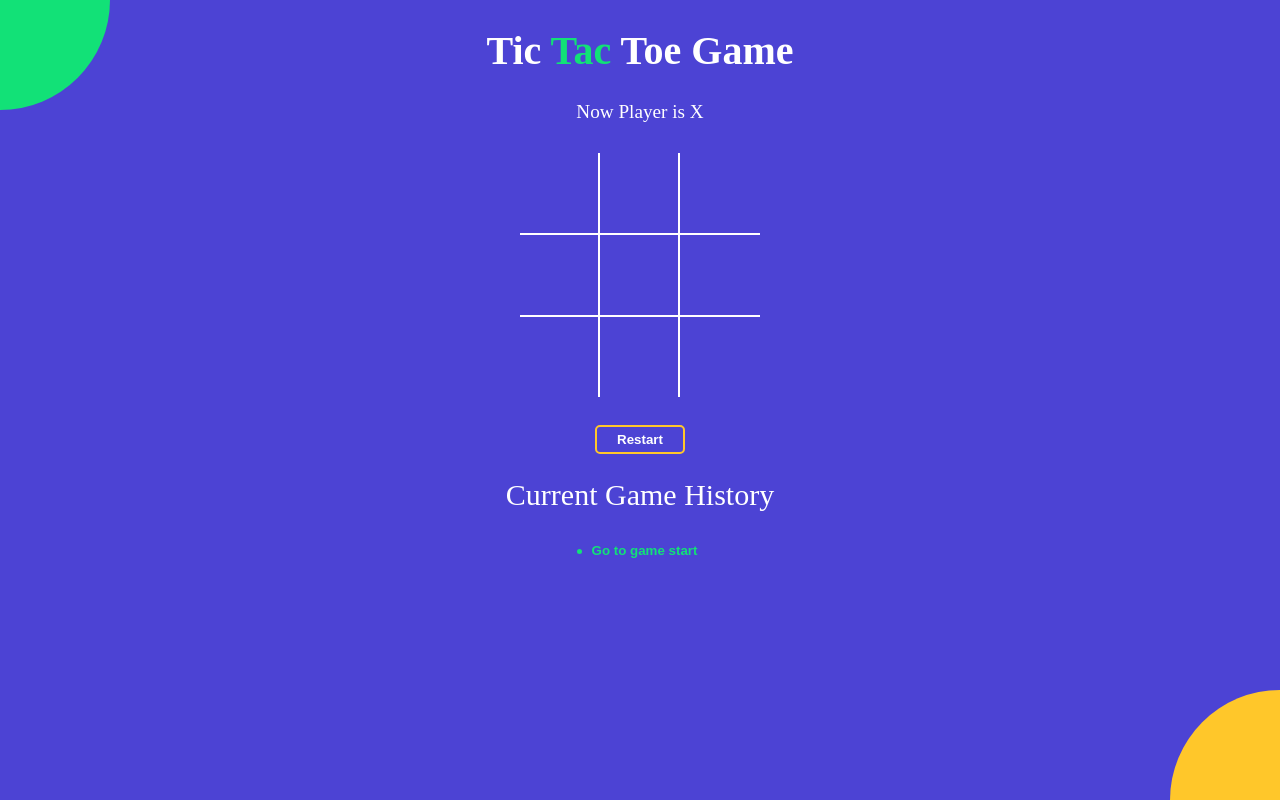
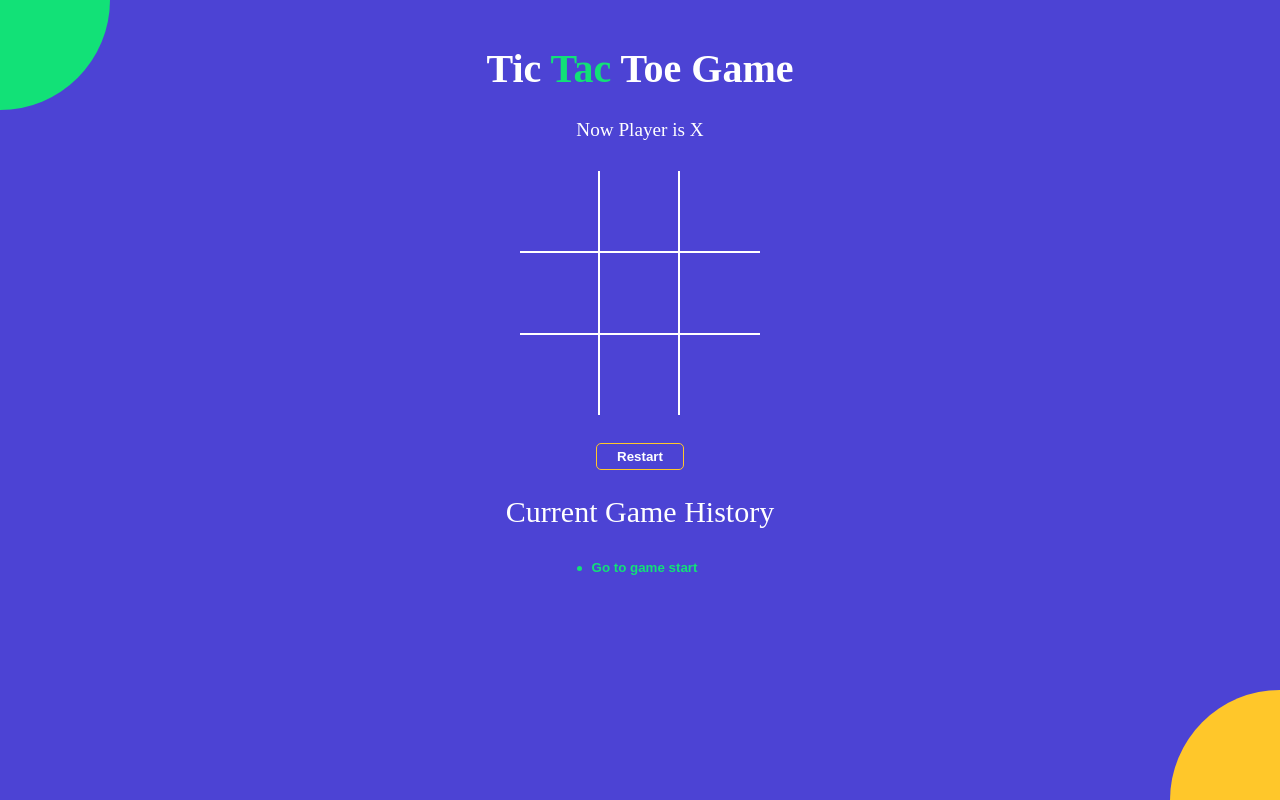
Before and after one commit to AbhishekKumar2233/Tic-Tac-Toe-Game_React, a React (Create React App) app: page / in a window 1280 px wide. Built offline with nearby package versions, Linux system fonts and the light colour scheme.

Commit message:
small css change

```diff
--- a/src/styles.scss
+++ b/src/styles.scss
@@ -25,6 +25,9 @@ button {
   font-family: Ubuntu;
   flex-direction: column;
   align-items: center;
+  h1{
+   margin-top:45px;
+  }
 }
 
 .text-green{
@@ -38,7 +41,7 @@ button {
 .reset-btn{
   margin-top: 28px;
   padding: 5px 20px;
-  border:2px solid $orange;
+  border:1.5px solid $orange;
   border-radius: 5px;
   font-weight: bold;
   color: #ffffff;
```
